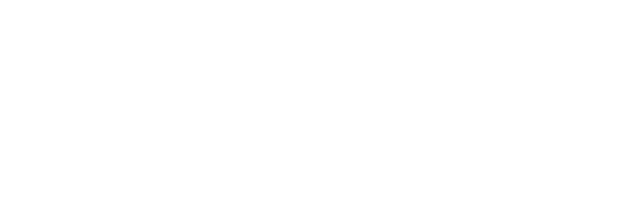
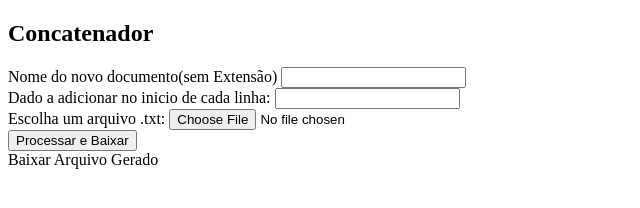
Before and after one commit to Giovani-Gomes/Concatenador, a plain HTML site: page index.html in a window 1280 px wide. Shown: the whole page, without its empty margins (0-640 px from the left). Drawn offline with Linux system fonts and the light colour scheme.

Commit message:
feat:Adicionando o formulario

```diff
--- a/index.html
+++ b/index.html
@@ -1,11 +1,32 @@
 <!DOCTYPE html>
-<html lang="en">
+<html lang="pt-br">
 <head>
     <meta charset="UTF-8">
     <meta name="viewport" content="width=device-width, initial-scale=1.0">
-    <title>Document</title>
+    <title>Concatenador</title>
 </head>
 <body>
+    <div>
+    <h2>Concatenador</h2>
+    <form action="">
+        <div>
+            <label for="docName">Nome do novo documento(sem Extensão)</label>
+            <input type="text"  id="docName" required>
+        </div>
+        <div>
+            <label for="word"> Dado a adicionar no inicio de cada linha:</label>
+            <input type="text" id="word" required>
+        </div>
+        <div>
+            <label for="fileInput">Escolha um arquivo .txt:</label>
+            <input type="file"  id="fileInput" accept=".txt" required>
+        </div>
+        <button type="submit" >Processar e Baixar</button>
+    </form>
+     <div id="downloadSection" >
+            <a id="downloadLink" download>Baixar Arquivo Gerado</a>
+    </div>
+    </div>
 
 </body>
 </html>
```
Also changed, not shown: script.js (renamed from Script.js).
